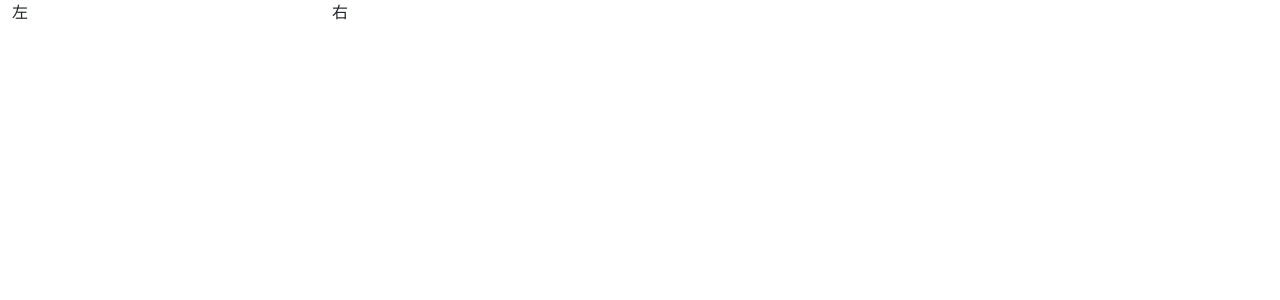
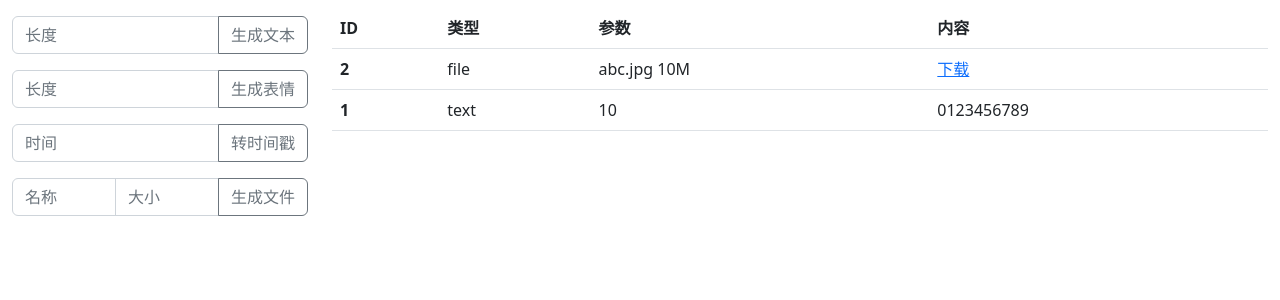
Before and after one commit to zhouhuajian-course/python-flask-test-data-generator, a Flask app: page / in a window 1280 px wide. Before the commit the part shown is almost empty. Shown: the top 300 px of the page. Run offline with Flask 2, Linux system fonts and the light colour scheme; some libraries are stand-ins or nearby versions.

Commit message:
前端页面开发

```diff
--- a/templates/index.html
+++ b/templates/index.html
@@ -1,16 +1,70 @@
 <!DOCTYPE html>
 <html lang="en">
+
 <head>
   <meta charset="UTF-8">
   <title>测试数据生成器</title>
   <link rel="stylesheet" href="/static/css/bootstrap.css">
 </head>
+
 <body>
   <div class="container-fluid">
     <div class="row">
-          <div class="col-3">左</div>
-          <div class="col-9">右</div>
+      <div class="col-3">
+        <form class="mt-3" action="">
+          <div class="input-group">
+            <input type="text" class="form-control" placeholder="长度">
+            <button class="btn btn-outline-secondary" type="button" id="button-addon2">生成文本</button>
+          </div>
+        </form>
+        <form class="mt-3" action="">
+          <div class="input-group">
+            <input type="text" class="form-control" placeholder="长度">
+            <button class="btn btn-outline-secondary" type="button" id="button-addon2">生成表情</button>
+          </div>
+        </form>
+        <form class="mt-3" action="">
+          <div class="input-group">
+            <input type="text" class="form-control" placeholder="时间">
+            <button class="btn btn-outline-secondary" type="button" id="button-addon2">转时间戳</button>
+          </div>
+        </form>
+        <form class="mt-3" action="">
+          <div class="input-group">
+            <input type="text" class="form-control" placeholder="名称">
+            <input type="text" class="form-control" placeholder="大小">
+            <button class="btn btn-outline-secondary" type="button" id="button-addon2">生成文件</button>
+          </div>
+        </form>
+      </div>
+      <div class="col-9">
+        <table class="table mt-2">
+          <thead>
+            <tr>
+              <th>ID</th>
+              <th>类型</th>
+              <th>参数</th>
+              <th>内容</th>
+            </tr>
+          </thead>
+          <tbody>
+            <tr>
+              <th>2</th>
+              <td>file</td>
+              <td>abc.jpg 10M</td>
+              <td><a href="http://">下载</a></td>
+            </tr>
+            <tr>
+              <th>1</th>
+              <td>text</td>
+              <td>10</td>
+              <td>0123456789</td>
+            </tr>
+          </tbody>
+        </table>
+      </div>
     </div>
   </div>
 </body>
+
 </html>
```
Lines whose indentation alone changed are shown as unchanged.
